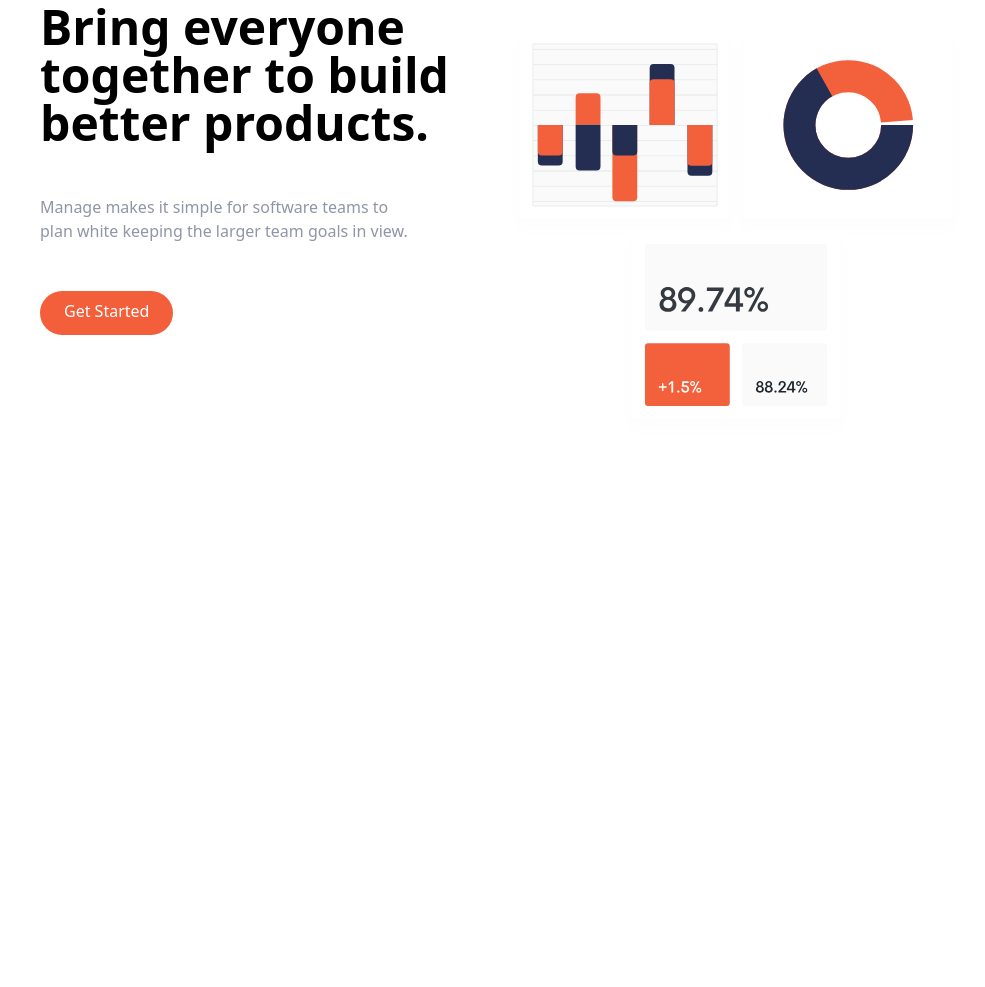
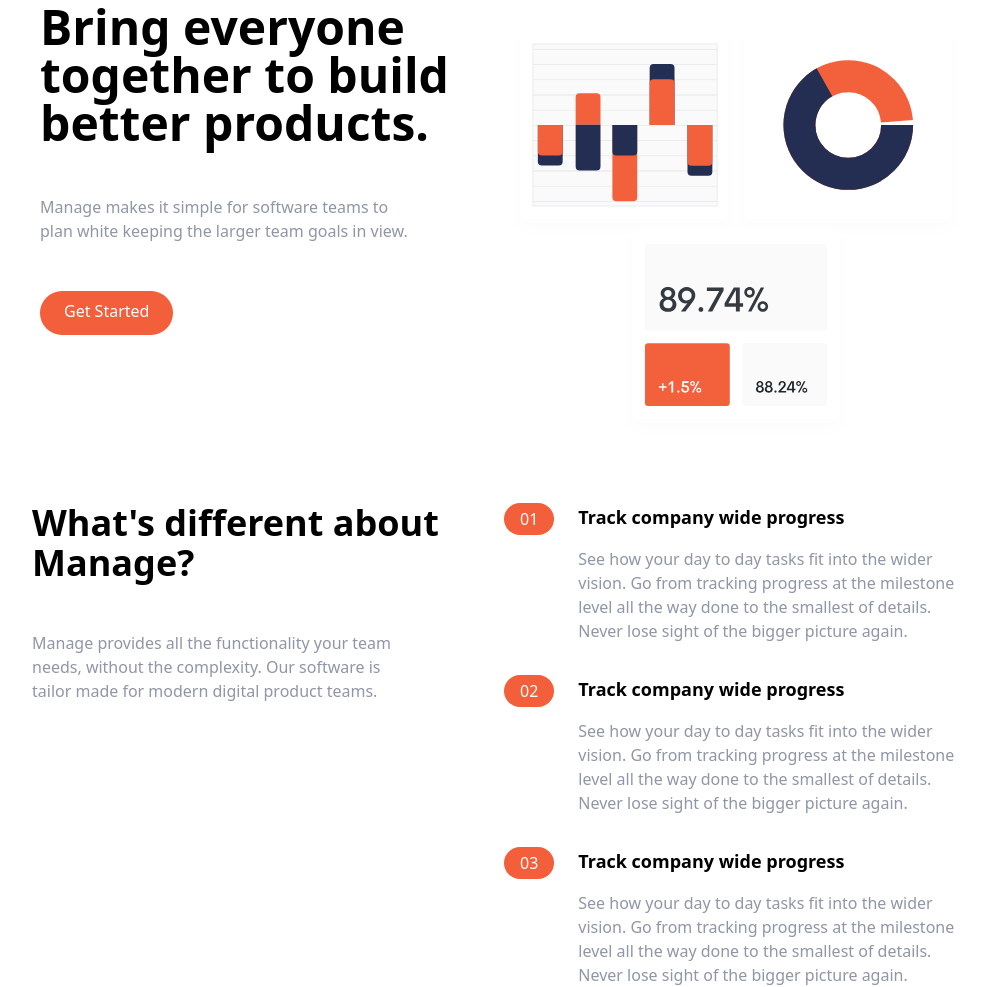
Before and after one commit to ammar-zahid/Project-Based-Learning, a website built with Vite: page TailwindCSS-Website/index.html in a window 1280 px wide. Shown: the part 129-1116 px from the top of the page, without its empty margins (136-1121 px from the left). Before the commit the page ends 800 px from the top, so only its background shows below. Built offline with nearby package versions, Linux system fonts and the light colour scheme.

Commit message:
Added Tailwind Classes

```diff
--- a/TailwindCSS-Website/index.html
+++ b/TailwindCSS-Website/index.html
@@ -49,7 +49,95 @@
       <div class="md:w-1/2">
         <img src="/img/illustration-intro.svg" alt="">
       </div>
+    </div>
+  </section>
 
+  <!-- features section  -->
+  <section id="features">
+    <!-- flex container  -->
+    <div class="container flex flex-col px-4 mx-auto mt-10 space-y-12 md:space-y-0 md:flex-row">
+      <!-- whats different -->
+      <div class="flex flex-col space-y-12 md:w-1/2">
+        <h2 class="max-w-md text-4xl font-bold text-center md:text-left">
+          What's different about Manage?
+        </h2>
+        <p class="max-w-sm text-center text-darkGrayishBlue md:text-left">
+          Manage provides all the functionality your team needs, without the complexity. Our software is tailor made for modern digital product teams.
+        </p>
+      </div>
+
+      <!-- Numbered list -->
+      <div class="flex flex-col space-y-8 md:w-1/2">
+        <!-- list item one -->
+        <div class="flex flex-col space-y-3 md:space-y-0 md:space-x-6 md:flex-row">
+          <!-- heading -->
+          <div class="rounded-l-full bg-brightRedSupLight md:bg-transparent">
+            <div class="flex items-center space-x-2">
+              <div class="px-4 py-2 text-white rounded-full md:py-1 bg-brightRed">
+                01
+              </div>
+              <h3 class="text-base font-bold md:mb-4 md:hidden">
+              Track company wide progress
+            </h3>
+            </div>
+          </div>
+
+          <div>
+            <h3 class=" hidden mb-4 text-lg font-bold md:block">
+              Track company wide progress
+            </h3>
+            <p class="text-darkGrayishBlue">
+              See how your day to day tasks fit into the wider vision. Go from tracking progress at the milestone level all the way done to the smallest of details. Never lose sight of the bigger picture again.
+            </p>
+          </div>
+        </div>
+        <!-- list item two -->
+        <div class="flex flex-col space-y-3 md:space-y-0 md:space-x-6 md:flex-row">
+          <!-- heading -->
+          <div class="rounded-l-full bg-brightRedSupLight md:bg-transparent">
+            <div class="flex items-center space-x-2">
+              <div class="px-4 py-2 text-white rounded-full md:py-1 bg-brightRed">
+                02
+              </div>
+              <h3 class="text-base font-bold md:mb-4 md:hidden">
+              Track company wide progress
+            </h3>
+            </div>
+          </div>
+
+          <div>
+            <h3 class=" hidden mb-4 text-lg font-bold md:block">
+              Track company wide progress
+            </h3>
+            <p class="text-darkGrayishBlue">
+              See how your day to day tasks fit into the wider vision. Go from tracking progress at the milestone level all the way done to the smallest of details. Never lose sight of the bigger picture again.
+            </p>
+          </div>
+        </div>
+        <!-- list item three -->
+        <div class="flex flex-col space-y-3 md:space-y-0 md:space-x-6 md:flex-row">
+          <!-- heading -->
+          <div class="rounded-l-full bg-brightRedSupLight md:bg-transparent">
+            <div class="flex items-center space-x-2">
+              <div class="px-4 py-2 text-white rounded-full md:py-1 bg-brightRed">
+                03
+              </div>
+              <h3 class="text-base font-bold md:mb-4 md:hidden">
+              Track company wide progress
+            </h3>
+            </div>
+          </div>
+
+          <div>
+            <h3 class=" hidden mb-4 text-lg font-bold md:block">
+              Track company wide progress
+            </h3>
+            <p class="text-darkGrayishBlue">
+              See how your day to day tasks fit into the wider vision. Go from tracking progress at the milestone level all the way done to the smallest of details. Never lose sight of the bigger picture again.
+            </p>
+          </div>
+        </div>
+      </div>
     </div>
   </section>
 </body>
```
